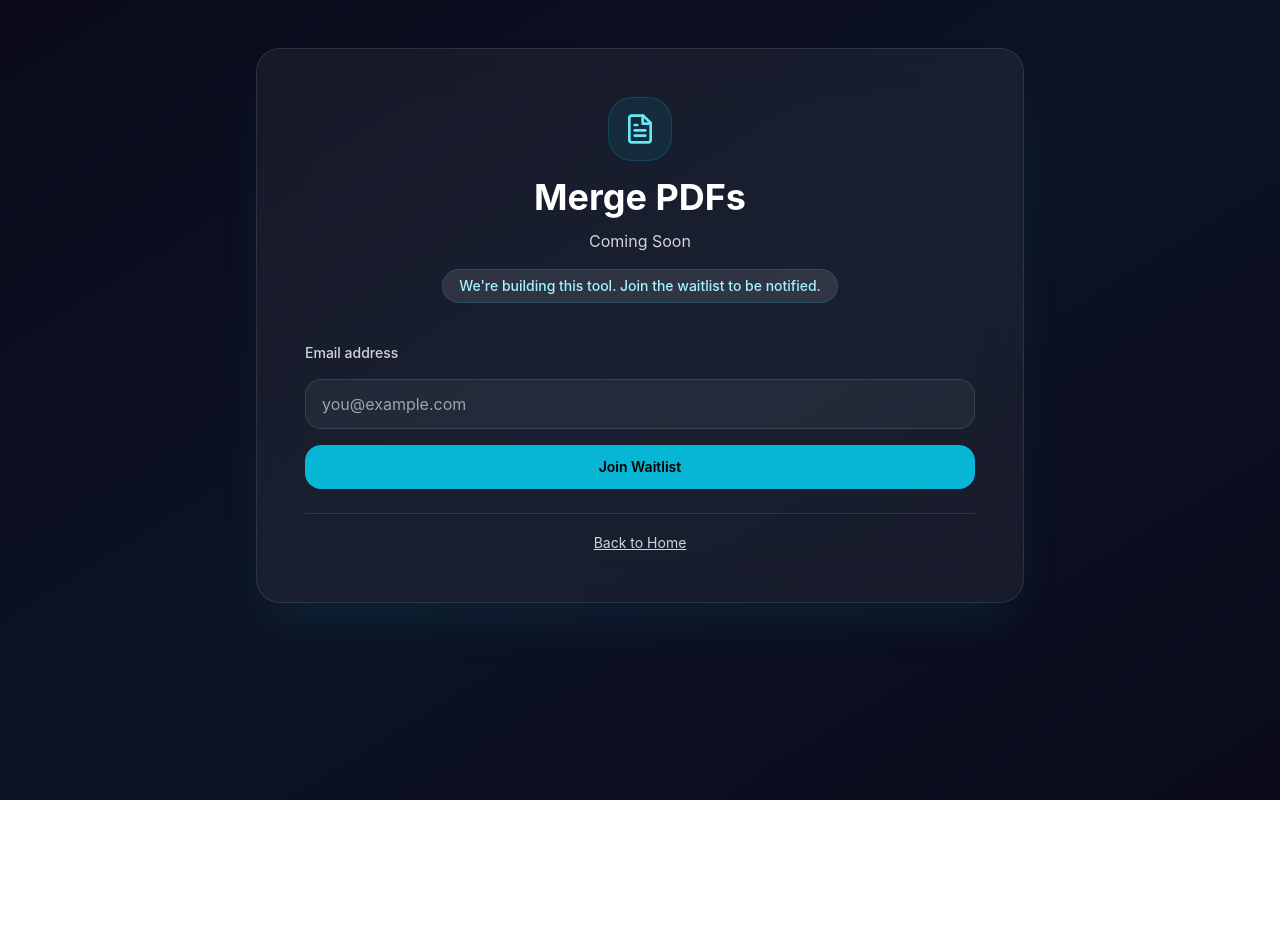
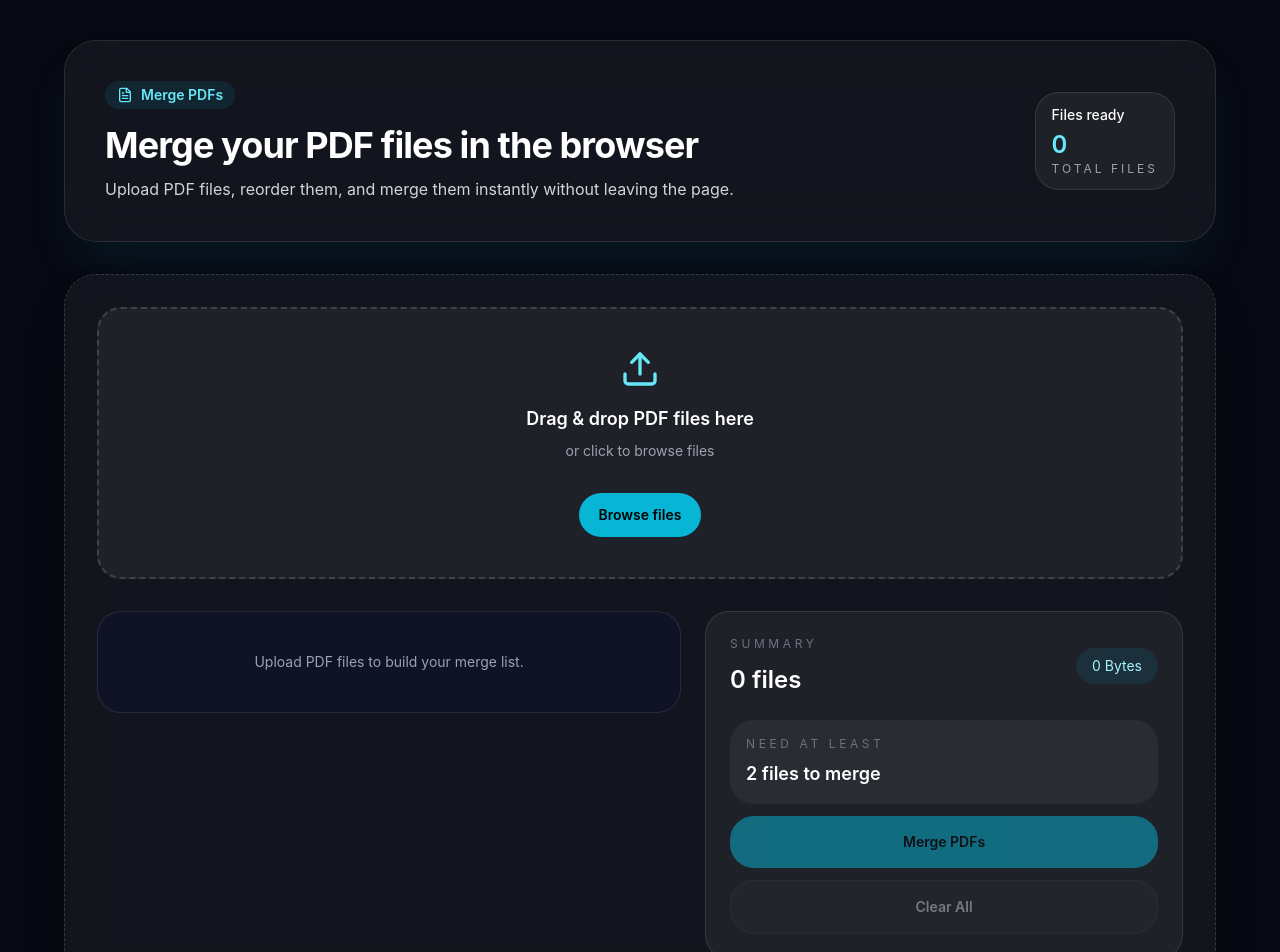
Before and after one commit to sirnazam/ai-student-toolkit, a Next.js app: page /tools/pdf-tools/merge in a window 1280 px wide. Shown: the top 952 px of the page. Before the commit the page ends 800 px from the top, so only its background shows below. Built offline with nearby package versions, Linux system fonts and the light colour scheme.

Commit message:
Implement PDF merge tool page with drag-and-drop upload and pdf-lib merge

```diff
--- a/components/sections/MergePDFPage.jsx
+++ b/components/sections/MergePDFPage.jsx
@@ -1,80 +1,315 @@
 'use client'
 
-import { useState } from 'react'
-import Link from 'next/link'
-import { FileText } from 'lucide-react'
+import { useCallback, useMemo, useRef, useState } from 'react'
+import { PDFDocument } from 'pdf-lib'
+import {
+  AlertTriangle,
+  ArrowDown,
+  ArrowUp,
+  CheckCircle2,
+  FileText,
+  Loader2,
+  Trash2,
+  Upload,
+} from 'lucide-react'
+
+function formatBytes(bytes) {
+  if (bytes === 0) return '0 Bytes'
+  const k = 1024
+  const sizes = ['Bytes', 'KB', 'MB', 'GB']
+  const i = Math.floor(Math.log(bytes) / Math.log(k))
+  return `${parseFloat((bytes / Math.pow(k, i)).toFixed(1))} ${sizes[i]}`
+}
+
+function createFileEntry(file) {
+  return {
+    id: `${file.name}-${file.size}-${Date.now()}-${Math.random().toString(36).slice(2)}`,
+    file,
+  }
+}
 
 export default function MergePDFPage() {
-  const [email, setEmail] = useState('')
-  const [status, setStatus] = useState('')
+  const [files, setFiles] = useState([])
+  const [dragActive, setDragActive] = useState(false)
+  const [error, setError] = useState('')
+  const [isMerging, setIsMerging] = useState(false)
+  const [toast, setToast] = useState('')
+  const inputRef = useRef(null)
 
-  const handleSubmit = (event) => {
-    event.preventDefault()
-    if (!email.trim()) {
-      setStatus('Please enter a valid email address.')
+  const stats = useMemo(() => {
+    const total = files.length
+    const size = files.reduce((sum, item) => sum + item.file.size, 0)
+    return { total, size }
+  }, [files])
+
+  const showToast = useCallback((message) => {
+    setToast(message)
+    window.setTimeout(() => setToast(''), 3000)
+  }, [])
+
+  const handleFiles = useCallback(
+    (incomingFiles) => {
+      const pdfFiles = []
+      for (const file of incomingFiles) {
+        if (file.type !== 'application/pdf' && !file.name.toLowerCase().endsWith('.pdf')) {
+          setError('Only PDF files are allowed. Please upload valid .pdf files.')
           return
         }
+        pdfFiles.push(createFileEntry(file))
+      }
+      if (pdfFiles.length > 0) {
+        setFiles((prev) => [...prev, ...pdfFiles])
+        setError('')
+      }
+    },
+    [setFiles]
+  )
 
-    const toolName = 'Merge PDFs'
-    const mailto = `mailto:sirnazam01@gmail.com?subject=${encodeURIComponent(
-      `Waitlist request for ${toolName}`
-    )}&body=${encodeURIComponent(`Please add this email to the waitlist for ${toolName}: ${email}`)}`
+  const handleDrop = (event) => {
+    event.preventDefault()
+    setDragActive(false)
+    const droppedFiles = Array.from(event.dataTransfer.files)
+    handleFiles(droppedFiles)
+  }
+
+  const handleBrowse = () => {
+    inputRef.current?.click()
+  }
+
+  const handleInputChange = (event) => {
+    const selectedFiles = Array.from(event.target.files || [])
+    handleFiles(selectedFiles)
+    event.target.value = ''
+  }
+
+  const moveFile = (index, direction) => {
+    setFiles((prev) => {
+      const next = [...prev]
+      const target = index + direction
+      if (target < 0 || target >= next.length) return next
+      const temp = next[target]
+      next[target] = next[index]
+      next[index] = temp
+      return next
+    })
+  }
+
+  const removeFile = (id) => {
+    setFiles((prev) => prev.filter((item) => item.id !== id))
+  }
+
+  const clearAll = () => {
+    setFiles([])
+    setError('')
+  }
+
+  const mergePdfs = async () => {
+    if (files.length < 2) return
+    setIsMerging(true)
+    setError('')
 
     try {
-      const stored = localStorage.getItem('waitlist_emails')
-      const list = stored ? JSON.parse(stored) : []
-      if (Array.isArray(list)) {
-        list.push({ email, tool: toolName, createdAt: new Date().toISOString() })
-        localStorage.setItem('waitlist_emails', JSON.stringify(list))
+      const mergedPdf = await PDFDocument.create()
+      for (const { file } of files) {
+        const bytes = await file.arrayBuffer()
+        const pdf = await PDFDocument.load(bytes)
+        const copiedPages = await mergedPdf.copyPages(pdf, pdf.getPageIndices())
+        copiedPages.forEach((page) => mergedPdf.addPage(page))
       }
-    } catch {}
 
-    setStatus('Thank you! You will be notified when the tool launches.')
-    setEmail('')
-    window.location.href = mailto
+      const mergedBytes = await mergedPdf.save()
+      const blob = new Blob([mergedBytes], { type: 'application/pdf' })
+      const url = URL.createObjectURL(blob)
+      const link = document.createElement('a')
+      link.href = url
+      link.download = 'merged.pdf'
+      document.body.appendChild(link)
+      link.click()
+      link.remove()
+      URL.revokeObjectURL(url)
+
+      showToast('PDFs merged successfully!')
+      clearAll()
+    } catch (err) {
+      setError('An error occurred while merging the PDFs. Please try again.')
+      console.error(err)
+    } finally {
+      setIsMerging(false)
+    }
   }
 
   return (
-    <main className="min-h-screen bg-gradient-to-br from-[#0a0a1a] via-[#0d1425] to-[#0a0a1a] text-white px-4 py-12 sm:px-6 lg:px-8">
-      <div className="max-w-3xl mx-auto rounded-3xl border border-white/10 bg-white/5 backdrop-blur-xl p-8 sm:p-12 shadow-2xl shadow-cyan-500/10">
-        <div className="flex flex-col items-center gap-4 text-center">
-          <div className="inline-flex items-center justify-center w-16 h-16 rounded-3xl bg-cyan-500/10 text-cyan-300 border border-cyan-500/20">
-            <FileText className="w-8 h-8" />
+    <main className="min-h-screen bg-[#070912] text-white px-4 py-10 sm:px-6 lg:px-8">
+      <div className="mx-auto max-w-6xl space-y-8">
+        <section className="rounded-[2rem] border border-white/10 bg-white/5 p-6 shadow-2xl shadow-cyan-500/10 backdrop-blur-xl sm:p-10">
+          <div className="flex flex-col gap-4 md:flex-row md:items-center md:justify-between">
+            <div>
+              <p className="inline-flex items-center gap-2 rounded-full bg-cyan-500/10 px-3 py-1 text-sm font-semibold text-cyan-300">
+                <FileText className="h-4 w-4" /> Merge PDFs
+              </p>
+              <h1 className="mt-4 text-3xl font-bold tracking-tight text-white sm:text-4xl">Merge your PDF files in the browser</h1>
+              <p className="mt-3 max-w-2xl text-sm leading-6 text-gray-300 sm:text-base">
+                Upload PDF files, reorder them, and merge them instantly without leaving the page.
+              </p>
             </div>
-          <div>
-            <h1 className="text-3xl sm:text-4xl font-bold">Merge PDFs</h1>
-            <p className="mt-3 text-gray-300">Coming Soon</p>
+            <div className="rounded-3xl border border-white/10 bg-white/5 px-4 py-3 text-sm text-gray-300">
+              <p className="font-medium text-white">Files ready</p>
+              <p className="mt-1 text-2xl font-semibold text-cyan-300">{stats.total}</p>
+              <p className="text-xs uppercase tracking-[0.25em] text-gray-400">Total files</p>
             </div>
-          <span className="inline-flex items-center rounded-full bg-white/10 px-4 py-1.5 text-sm font-medium text-cyan-200 border border-cyan-500/20">
-            We&apos;re building this tool. Join the waitlist to be notified.
-          </span>
+          </div>
+        </section>
+
+        <section className="rounded-[2rem] border border-dashed border-white/15 bg-white/5 p-6 shadow-2xl shadow-black/20 backdrop-blur-xl sm:p-8">
+          <div
+            className={`relative flex min-h-[220px] flex-col items-center justify-center gap-4 rounded-3xl border-2 border-dashed px-6 py-10 text-center transition-all duration-200 ${
+              dragActive ? 'border-cyan-400/70 bg-cyan-500/10' : 'border-white/15 bg-white/5'
+            }`}
+            onDragEnter={() => setDragActive(true)}
+            onDragOver={(event) => {
+              event.preventDefault()
+              setDragActive(true)
+            }}
+            onDragLeave={() => setDragActive(false)}
+            onDrop={handleDrop}
+          >
+            <Upload className="h-10 w-10 text-cyan-300" />
+            <div className="space-y-2">
+              <p className="text-lg font-semibold text-white">Drag & drop PDF files here</p>
+              <p className="text-sm text-gray-400">or click to browse files</p>
+            </div>
+            <button
+              type="button"
+              onClick={handleBrowse}
+              className="mt-4 inline-flex items-center justify-center rounded-full bg-cyan-500 px-5 py-3 text-sm font-semibold text-black transition hover:bg-cyan-400"
+            >
+              Browse files
+            </button>
+            <input
+              type="file"
+              ref={inputRef}
+              className="hidden"
+              accept="application/pdf"
+              multiple
+              onChange={handleInputChange}
+            />
           </div>
 
-        <div className="mt-10 space-y-6">
-          <form onSubmit={handleSubmit} className="space-y-4">
-            <label className="block text-sm font-medium text-gray-300">Email address</label>
-            <input
-              type="email"
-              value={email}
-              onChange={(e) => setEmail(e.target.value)}
-              placeholder="you@example.com"
-              className="w-full rounded-2xl border border-white/10 bg-white/5 px-4 py-3 text-white outline-none focus:border-cyan-400 focus:ring-2 focus:ring-cyan-500/20"
-            />
+          {error ? (
+            <div className="mt-6 flex items-start gap-3 rounded-3xl border border-red-500/20 bg-red-500/10 p-4 text-sm text-red-100">
+              <AlertTriangle className="h-5 w-5 text-red-300" />
+              <div>
+                <p className="font-semibold text-red-100">Invalid file type</p>
+                <p>{error}</p>
+              </div>
+            </div>
+          ) : null}
+
+          <div className="mt-8 grid gap-6 lg:grid-cols-[1.1fr_0.9fr]">
+            <div className="space-y-4">
+              {files.length > 0 ? (
+                files.map((item, index) => (
+                  <div
+                    key={item.id}
+                    className="flex flex-col gap-3 rounded-3xl border border-white/10 bg-[#0f1528]/80 p-4 sm:flex-row sm:items-center sm:justify-between"
+                  >
+                    <div className="flex items-center gap-3">
+                      <div className="flex h-14 w-14 items-center justify-center rounded-3xl bg-cyan-500/10 text-cyan-300">
+                        <FileText className="h-6 w-6" />
+                      </div>
+                      <div className="min-w-0 space-y-1">
+                        <p className="truncate text-sm font-semibold text-white">{item.file.name}</p>
+                        <p className="text-xs text-gray-400">{formatBytes(item.file.size)}</p>
+                      </div>
+                    </div>
+                    <div className="flex flex-wrap items-center gap-2 sm:gap-3">
                       <button
-              type="submit"
-              className="w-full rounded-2xl bg-cyan-500 px-4 py-3 text-sm font-semibold text-black hover:bg-cyan-400 transition"
+                        type="button"
+                        onClick={() => moveFile(index, -1)}
+                        disabled={index === 0}
+                        className="inline-flex h-10 w-10 items-center justify-center rounded-2xl border border-white/10 bg-white/5 text-gray-300 transition hover:border-cyan-400 hover:text-white disabled:cursor-not-allowed disabled:opacity-40"
+                        aria-label="Move up"
                       >
-              Join Waitlist
+                        <ArrowUp className="h-4 w-4" />
                       </button>
-          </form>
-          {status && <p className="text-sm text-cyan-200">{status}</p>}
-          <div className="pt-4 border-t border-white/10 text-center">
-            <Link href="/" className="text-sm text-gray-300 hover:text-white underline">
-              Back to Home
-            </Link>
+                      <button
+                        type="button"
+                        onClick={() => moveFile(index, 1)}
+                        disabled={index === files.length - 1}
+                        className="inline-flex h-10 w-10 items-center justify-center rounded-2xl border border-white/10 bg-white/5 text-gray-300 transition hover:border-cyan-400 hover:text-white disabled:cursor-not-allowed disabled:opacity-40"
+                        aria-label="Move down"
+                      >
+                        <ArrowDown className="h-4 w-4" />
+                      </button>
+                      <button
+                        type="button"
+                        onClick={() => removeFile(item.id)}
+                        className="inline-flex h-10 w-10 items-center justify-center rounded-2xl border border-red-500/20 bg-red-500/10 text-red-300 transition hover:bg-red-500/20 hover:text-red-100"
+                        aria-label="Remove file"
+                      >
+                        <Trash2 className="h-4 w-4" />
+                      </button>
+                    </div>
+                  </div>
+                ))
+              ) : (
+                <div className="rounded-3xl border border-white/10 bg-[#0f1528]/80 p-10 text-center text-sm text-gray-400">
+                  Upload PDF files to build your merge list.
+                </div>
+              )}
+            </div>
+
+            <div className="rounded-3xl border border-white/10 bg-white/5 p-6 text-sm text-gray-300">
+              <div className="flex items-center justify-between gap-4">
+                <div>
+                  <p className="text-xs uppercase tracking-[0.3em] text-gray-500">Summary</p>
+                  <p className="mt-3 text-2xl font-semibold text-white">{stats.total} files</p>
+                </div>
+                <div className="rounded-3xl bg-cyan-500/10 px-4 py-2 text-cyan-200">
+                  {formatBytes(stats.size)}
+                </div>
+              </div>
+              <div className="mt-6 space-y-3">
+                <div className="rounded-3xl bg-white/5 p-4">
+                  <p className="text-xs uppercase tracking-[0.3em] text-gray-500">Need at least</p>
+                  <p className="mt-2 text-lg font-semibold text-white">2 files to merge</p>
+                </div>
+                <button
+                  type="button"
+                  onClick={mergePdfs}
+                  disabled={files.length < 2 || isMerging}
+                  className="inline-flex w-full items-center justify-center rounded-3xl bg-cyan-500 px-5 py-4 text-sm font-semibold text-black transition hover:bg-cyan-400 disabled:cursor-not-allowed disabled:opacity-50"
+                >
+                  {isMerging ? (
+                    <>
+                      <Loader2 className="mr-2 h-4 w-4 animate-spin" /> Merging your files...
+                    </>
+                  ) : (
+                    'Merge PDFs'
+                  )}
+                </button>
+                <button
+                  type="button"
+                  onClick={clearAll}
+                  disabled={files.length === 0 || isMerging}
+                  className="inline-flex w-full items-center justify-center rounded-3xl border border-white/10 bg-white/5 px-5 py-4 text-sm font-semibold text-white transition hover:border-cyan-400 hover:text-cyan-100 disabled:cursor-not-allowed disabled:opacity-40"
+                >
+                  Clear All
+                </button>
               </div>
             </div>
           </div>
+        </section>
+      </div>
+
+      {toast ? (
+        <div className="fixed bottom-6 left-1/2 z-50 w-[calc(100%-2rem)] max-w-md -translate-x-1/2 rounded-3xl border border-cyan-400/20 bg-cyan-500/95 px-5 py-4 text-sm text-white shadow-2xl shadow-cyan-500/20 sm:w-auto">
+          <div className="flex items-center gap-3">
+            <CheckCircle2 className="h-5 w-5 text-white" />
+            <span>{toast}</span>
+          </div>
+        </div>
+      ) : null}
     </main>
   )
 }
```
Lines whose indentation alone changed are shown as unchanged.
